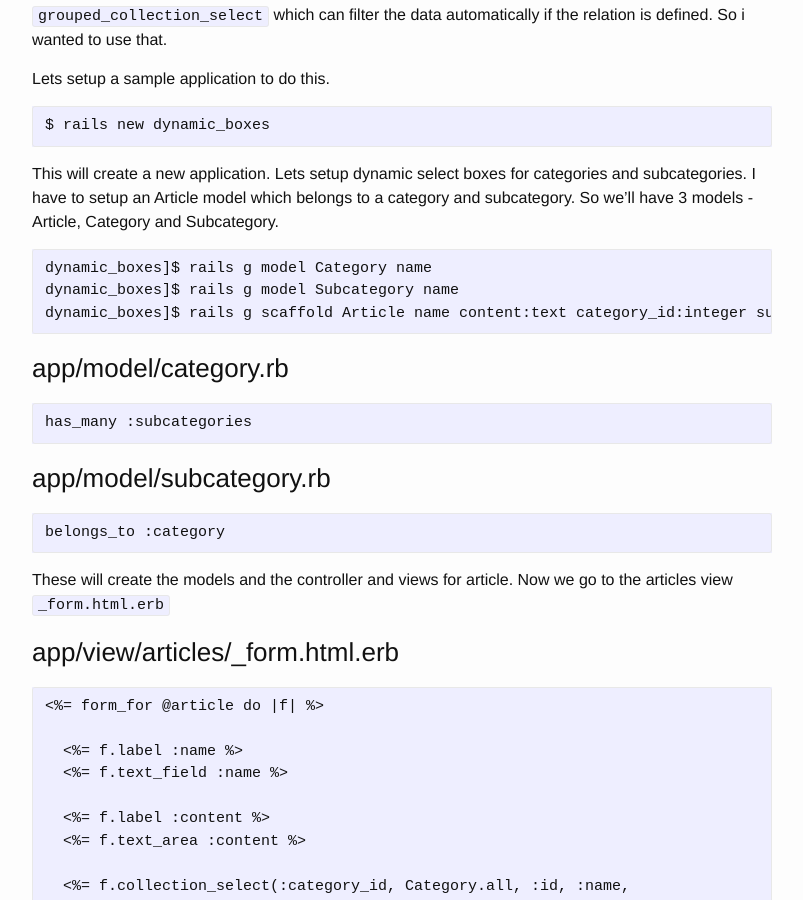
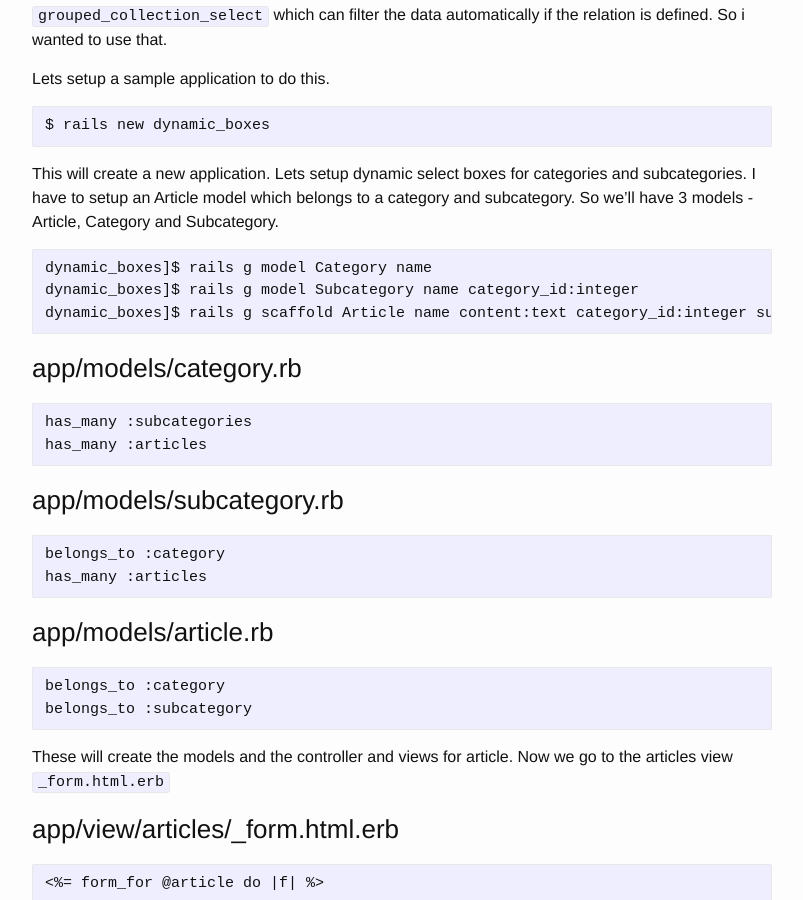
Before and after one commit to sajinmp/sajinmp.github.io, a Jekyll site: the page built from _posts/2015-09-10-dynamic-select-in-rails.md, in a window 1280 px wide and 900 px high, scrolled down 290 px. Shown: the whole window, without its empty margins (238-1041 px from the left). Built offline with Jekyll 4.4.1, drawn with Linux system fonts in a browser that asks for light colours; comment, search, counter and statistics services are not loaded.

Commit message:
fixing bug in dynamic select

```diff
--- a/_posts/2015-09-10-dynamic-select-in-rails.md
+++ b/_posts/2015-09-10-dynamic-select-in-rails.md
@@ -12,16 +12,23 @@ Lets setup a sample application to do this.
 This will create a new application. Lets setup dynamic select boxes for categories and subcategories. I have to setup an Article model which belongs to a category and subcategory. So we'll have 3 models - Article, Category and Subcategory.
 
     dynamic_boxes]$ rails g model Category name
-    dynamic_boxes]$ rails g model Subcategory name
+    dynamic_boxes]$ rails g model Subcategory name category_id:integer
     dynamic_boxes]$ rails g scaffold Article name content:text category_id:integer subcategory_id:integer
 
-### app/model/category.rb
+### app/models/category.rb
 
     has_many :subcategories
+    has_many :articles
 
-### app/model/subcategory.rb
+### app/models/subcategory.rb
 
     belongs_to :category
+    has_many :articles
+
+### app/models/article.rb
+
+    belongs_to :category
+    belongs_to :subcategory
 
 These will create the models and the controller and views for article. Now we go to the articles view `_form.html.erb`
 
```
